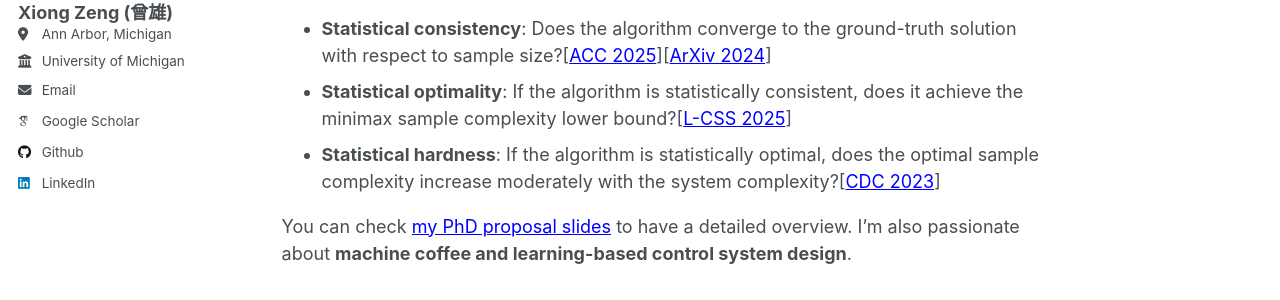
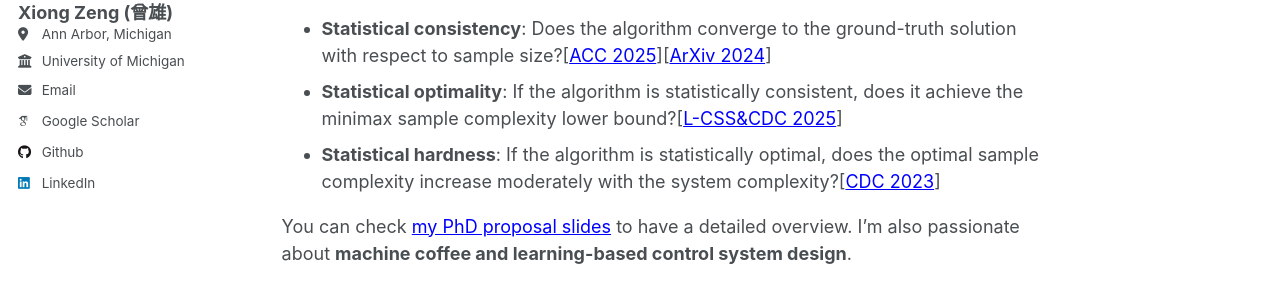
Before and after one commit to zengxiong111/zengxiong.github.io, a Jekyll site: the page built from _pages/about.md, in a window 1280 px wide and 900 px high. Shown: the part 319-619 px from the top of the window. Built offline with Jekyll 4.4.1, drawn with Linux system fonts in a browser that asks for light colours; some web fonts are replaced.

Commit message:
Update about.md

```diff
--- a/_pages/about.md
+++ b/_pages/about.md
@@ -9,7 +9,7 @@
 
 I'm a fourth-year Ph.D. student in UMich EECS department since Fall 2021. I'm advised by Prof. <a href="https://web.eecs.umich.edu/~necmiye/" target="_blank">Necmiye Ozay</a> and studying **some statistical fundamental limits of learning for dynamics and control and how to break these fundamental limits by changing the dynamical system structure or the control paradigm**. Generally, we think about the statistical limits of a learning-based algorithm from the following three perspectives in order:
 - **Statistical consistency**: Does the algorithm converge to the ground-truth solution with respect to sample size?[<a href="https://web.eecs.umich.edu/~necmiye/pubs/ZengBO_acc25.pdf" style="color: blue;" target="_blank">ACC 2025</a>][<a href="https://arxiv.org/abs/2412.19705" style="color: blue;" target="_blank">ArXiv 2024</a>]
-- **Statistical optimality**: If the algorithm is statistically consistent, does it achieve the minimax sample complexity lower bound?[<a href="https://arxiv.org/abs/2503.16817" style="color: blue;" target="_blank">L-CSS 2025</a>]
+- **Statistical optimality**: If the algorithm is statistically consistent, does it achieve the minimax sample complexity lower bound?[<a href="https://arxiv.org/abs/2503.16817" style="color: blue;" target="_blank">L-CSS&CDC 2025</a>]
 - **Statistical hardness**: If the algorithm is statistically optimal, does the optimal sample complexity increase moderately with the system complexity?[<a href="https://arxiv.org/abs/2311.11151" style="color: blue;" target="_blank">CDC 2023</a>]
 
 You can check <a href="https://github.com/zengxiong111/zengxiong.github.io/blob/master/files/phd_propsoal_Xiong_Zeng_part.pdf" style="color: blue;" target="_blank">my PhD proposal slides</a> to have a detailed overview. I'm also passionate about **machine coffee and learning-based control system design**.
```
